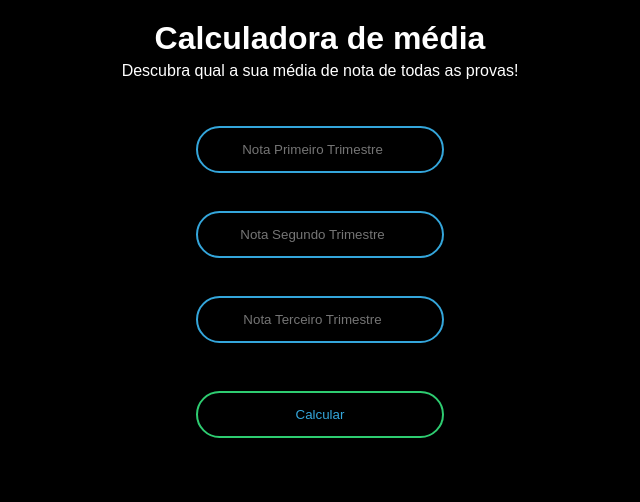
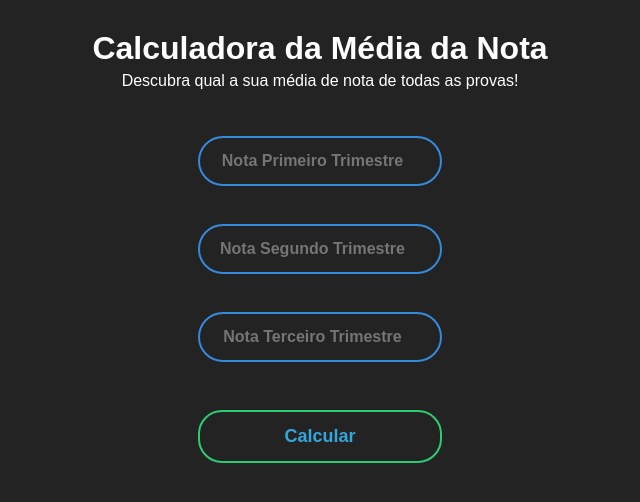
Before and after one commit to VitorRiboli/calculadoraDeMedia, a plain HTML site: page index.html in a window 1280 px wide. Shown: the whole page, without its empty margins (320-960 px from the left). Drawn offline with Linux system fonts and the light colour scheme.

Commit message:
Finalização alpha

```diff
--- a/index.html
+++ b/index.html
@@ -5,10 +5,8 @@
   </head>
   <body>
     <div class="container">
-      <h1 class="page-title">
-      Calculadora de média</h1>
-      <p class="page-subtitle">
-      Descubra qual a sua média de nota de todas as provas!
+      <h1 class="page-title">Calculadora da Média da Nota</h1>
+      <p class="page-subtitle">Descubra qual a sua média de nota de todas as provas!
       </p>
       <br>
       <br>
--- a/style.css
+++ b/style.css
@@ -8,30 +8,37 @@
 
   body {
     font-family: 'Roboto Mono',monospace;
-    background-color: #000000;
-    background-size: 100vh;
+    background-color: #242323;
     background-position: center bottom;
     background-repeat: no-repeat;
   }
 
   .container {
     text-align: center;
-    padding: 20px;
+    padding: 30px;
     height: 100vh;
   }
 
   .notas input[type=number] {
-    border: 0;
     background: none;
     display: block;
     margin: 10px auto;
     text-align: center;
-    border: 2px solid #34a6db;
+    border: 2px solid #348adb;
     padding: 14px 10px;
     width: 20%;
     color: #ffffff;
     border-radius: 26px;
     transition: 0.25s;
+    font-size: 16px;
+    font-weight: 600;
+  }
+
+  .notas input[type=number]:hover {
+    background: #348adb;
+    border: 4px solid #2ecc71;
+    font-size: 20px;
+    font-weight: 700;
   }
 
   .notas button[type=submit] {
@@ -46,8 +53,17 @@
     outline: none;
     color: #34a6db;
     border-radius: 24px;
-    transition: 0.25s;
+    transition: 0.3s;
     cursor: pointer;
+    font-size: 18px;
+    font-weight: 600;
+  }
+
+  .notas button[type=submit]:hover {
+    background: #2ecc71;
+    font-size: 22px;
+    font-weight: 700;
+    border: 4px solid #348adb;
   }
 
   .notas h2 {
```
